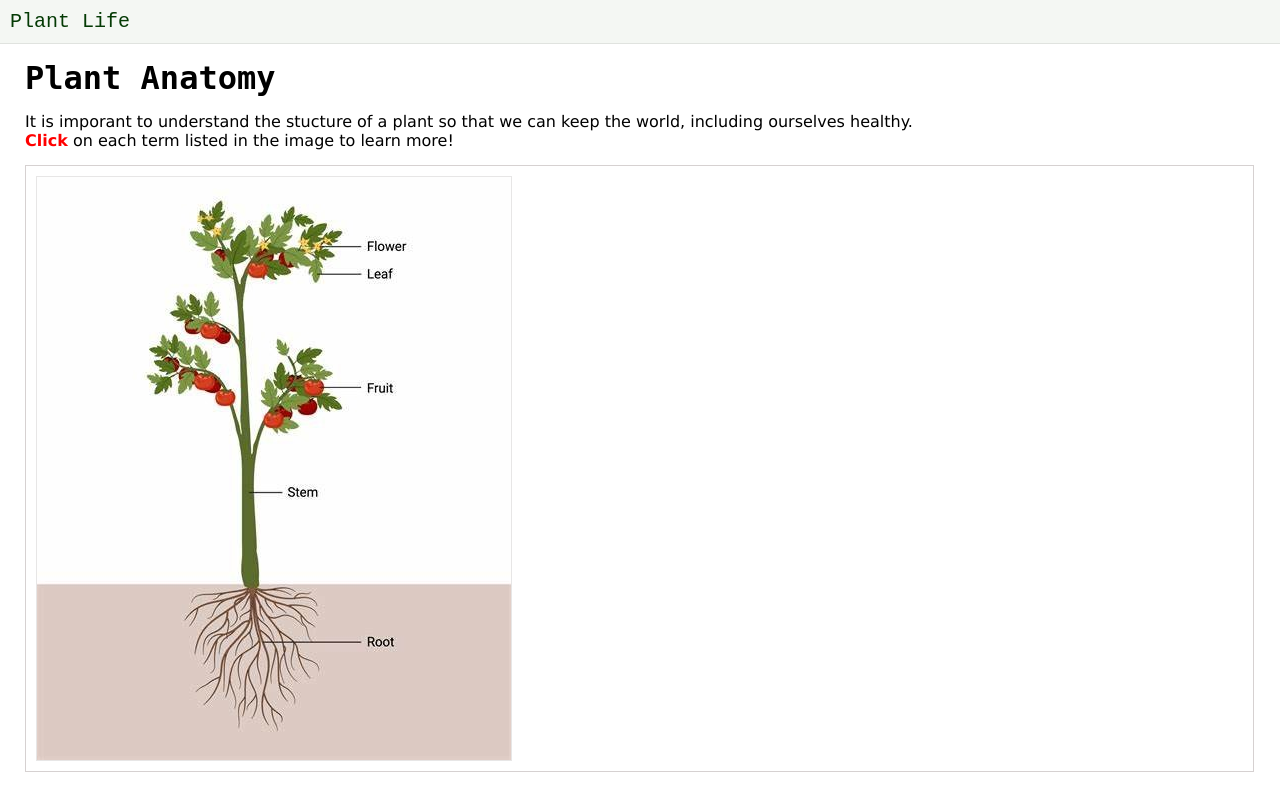
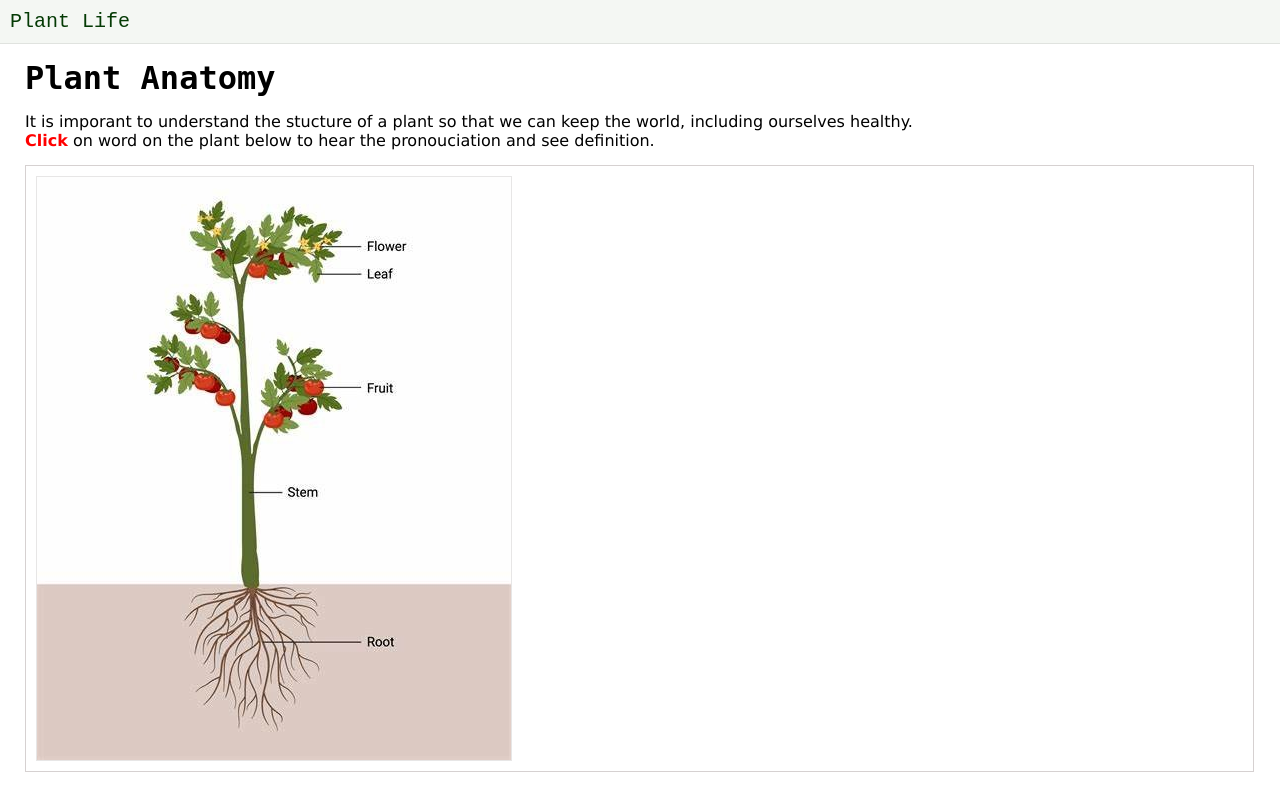
Before and after one commit to jdj-design/Word-Fun, a plain HTML site: page index.html in a window 1280 px wide. Drawn offline with Linux system fonts and the light colour scheme.

Commit message:
updated the read me

```diff
--- a/index.html
+++ b/index.html
@@ -10,7 +10,7 @@
     <header class="header" id="header"> Plant Life </header>
     <main class="main" id="main">
         <h1 >Plant Anatomy</h1>
-        <p class="importance">It is imporant to understand the stucture of a plant so that we can keep the world, including ourselves healthy.<br><strong>Click</strong> on each term listed in the image to learn more!</p>
+        <p class="importance">It is imporant to understand the stucture of a plant so that we can keep the world, including ourselves healthy.<br><strong>Click</strong> on word on the plant below to hear the pronouciation and see definition.</p>
         <div class="plant" id="plant">
 
             <img class="tomato" id="tomato" src="wbrw5d9c.png" alt="picture of a tomato plant showing its parts" usemap="#plantmap">
```
Also changed, not shown: 1 other file.
